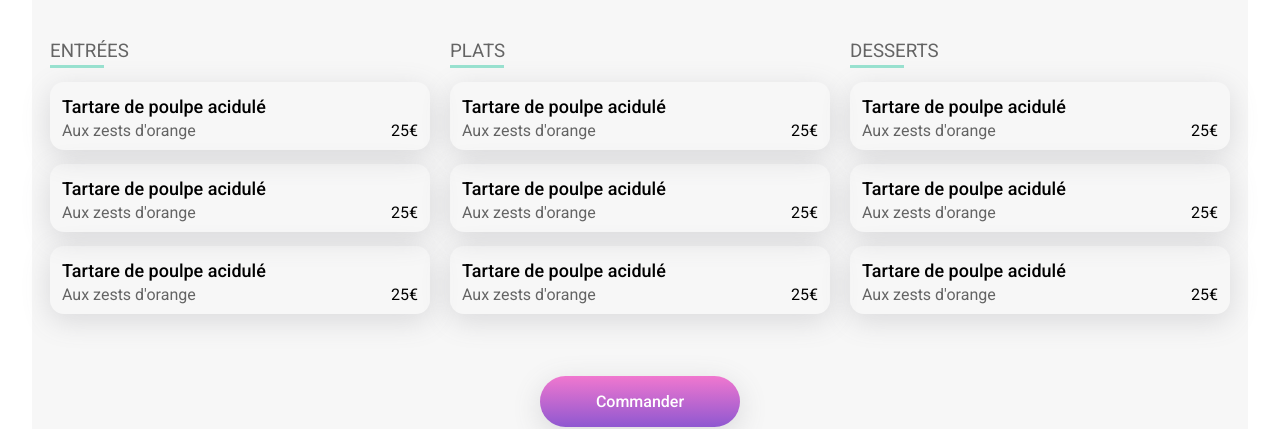
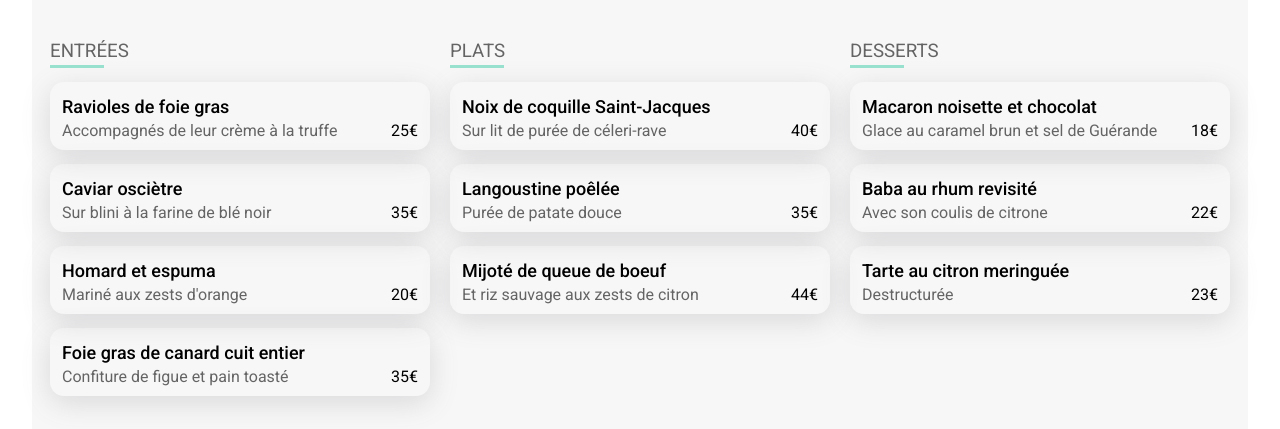
Before and after one commit to VictorNain26/P3_Lenain_Victor, a website: page restaurants/la-note-enchantee.html in a window 1280 px wide. Shown: the part 389-818 px from the top of the page. Drawn offline with Linux system fonts and the light colour scheme; a web font is replaced by a local one.

Commit message:
add all restaurants html

```diff
--- a/restaurants/la-note-enchantee.html
+++ b/restaurants/la-note-enchantee.html
@@ -45,8 +45,8 @@
           </div>
           <div class="menu-choice">
             <div class="menu-choice-title">
-              <h4>Tartare de poulpe acidulé</h4>
-              <p>Aux zests d'orange</p>
+              <h4>Ravioles de foie gras</h4>
+              <p>Accompagnés de leur crème à la truffe</p>
             </div>
             <p class="menu-choice-price">25€</p>
             <div class="menu-choice-choosed">
@@ -57,20 +57,30 @@
           </div>
           <div class="menu-choice">
             <div class="menu-choice-title">
-              <h4>Tartare de poulpe acidulé</h4>
-              <p>Aux zests d'orange</p>
+              <h4>Caviar osciètre</h4>
+              <p>Sur blini à la farine de blé noir</p>
             </div>
-            <p class="menu-choice-price">25€</p>
+            <p class="menu-choice-price">35€</p>
             <div class="menu-choice-choosed">
               <i class="fas fa-check menu-choice-choosed-checked"></i>
             </div>
           </div>
           <div class="menu-choice">
             <div class="menu-choice-title">
-              <h4>Tartare de poulpe acidulé</h4>
-              <p>Aux zests d'orange</p>
+              <h4>Homard et espuma</h4>
+              <p>Mariné aux zests d'orange</p>
             </div>
-            <p class="menu-choice-price">25€</p>
+            <p class="menu-choice-price">20€</p>
+            <div class="menu-choice-choosed">
+              <i class="fas fa-check menu-choice-choosed-checked"></i>
+            </div>
+          </div>
+          <div class="menu-choice">
+            <div class="menu-choice-title">
+              <h4>Foie gras de canard cuit entier</h4>
+              <p>Confiture de figue et pain toasté</p>
+            </div>
+            <p class="menu-choice-price">35€</p>
             <div class="menu-choice-choosed">
               <i class="fas fa-check menu-choice-choosed-checked"></i>
             </div>
@@ -83,30 +93,30 @@
           </div>
           <div class="menu-choice">
             <div class="menu-choice-title">
-              <h4>Tartare de poulpe acidulé</h4>
-              <p>Aux zests d'orange</p>
+              <h4>Noix de coquille Saint-Jacques</h4>
+              <p>Sur lit de purée de céleri-rave</p>
             </div>
-            <p class="menu-choice-price">25€</p>
+            <p class="menu-choice-price">40€</p>
             <div class="menu-choice-choosed">
               <i class="fas fa-check menu-choice-choosed-checked"></i>
             </div>
           </div>
           <div class="menu-choice">
             <div class="menu-choice-title">
-              <h4>Tartare de poulpe acidulé</h4>
-              <p>Aux zests d'orange</p>
+              <h4>Langoustine poêlée</h4>
+              <p>Purée de patate douce</p>
             </div>
-            <p class="menu-choice-price">25€</p>
+            <p class="menu-choice-price">35€</p>
             <div class="menu-choice-choosed">
               <i class="fas fa-check menu-choice-choosed-checked"></i>
             </div>
           </div>
           <div class="menu-choice">
             <div class="menu-choice-title">
-              <h4>Tartare de poulpe acidulé</h4>
-              <p>Aux zests d'orange</p>
+              <h4>Mijoté de queue de boeuf</h4>
+              <p>Et riz sauvage aux zests de citron</p>
             </div>
-            <p class="menu-choice-price">25€</p>
+            <p class="menu-choice-price">44€</p>
             <div class="menu-choice-choosed">
               <i class="fas fa-check menu-choice-choosed-checked"></i>
             </div>
@@ -119,30 +129,30 @@
           </div>
           <div class="menu-choice">
             <div class="menu-choice-title">
-              <h4>Tartare de poulpe acidulé</h4>
-              <p>Aux zests d'orange</p>
+              <h4>Macaron noisette et chocolat</h4>
+              <p>Glace au caramel brun et sel de Guérande</p>
             </div>
-            <p class="menu-choice-price">25€</p>
+            <p class="menu-choice-price">18€</p>
             <div class="menu-choice-choosed">
               <i class="fas fa-check menu-choice-choosed-checked"></i>
             </div>
           </div>
           <div class="menu-choice">
             <div class="menu-choice-title">
-              <h4>Tartare de poulpe acidulé</h4>
-              <p>Aux zests d'orange</p>
+              <h4>Baba au rhum revisité</h4>
+              <p>Avec son coulis de citrone</p>
             </div>
-            <p class="menu-choice-price">25€</p>
+            <p class="menu-choice-price">22€</p>
             <div class="menu-choice-choosed">
               <i class="fas fa-check menu-choice-choosed-checked"></i>
             </div>
           </div>
           <div class="menu-choice">
             <div class="menu-choice-title">
-              <h4>Tartare de poulpe acidulé</h4>
-              <p>Aux zests d'orange</p>
+              <h4>Tarte au citron meringuée</h4>
+              <p>Destructurée</p>
             </div>
-            <p class="menu-choice-price">25€</p>
+            <p class="menu-choice-price">23€</p>
             <div class="menu-choice-choosed">
               <i class="fas fa-check menu-choice-choosed-checked"></i>
             </div>
--- a/sass/home/_restaurant.scss
+++ b/sass/home/_restaurant.scss
@@ -33,7 +33,7 @@
   background-color: white;
   box-shadow: rgba(149, 157, 165, 0.2) 0px 8px 24px;
   cursor: pointer;
-  transition: transform 0.3s ease;
+  transition: transform 0.4s ease;
 
   &:hover {
     transform: scale(1.03);
--- a/sass/mixins/_heart-like.scss
+++ b/sass/mixins/_heart-like.scss
@@ -6,7 +6,7 @@
     font-size: 24px;
     right: $pourcent-right;
     opacity: 0;
-    transition: opacity 0.6s ease;
+    transition: opacity 0.4s ease;
     color: v.$secondary-color;
     z-index: 0;
   }
@@ -17,7 +17,7 @@
     position: absolute;
     right: $pourcent-right;
     font-size: 24px;
-    transition: opacity 0.6s ease;
+    transition: opacity 0.4s ease;
     z-index: 1;
 
     &:hover {
```
Also changed, not shown: restaurants/a-la-francaise.html (+26 -26 lines), restaurants/la-palette-du-gout.html (+26 -26 lines), restaurants/le-delice-des-sens.html (+24 -24 lines), css/style.css.
